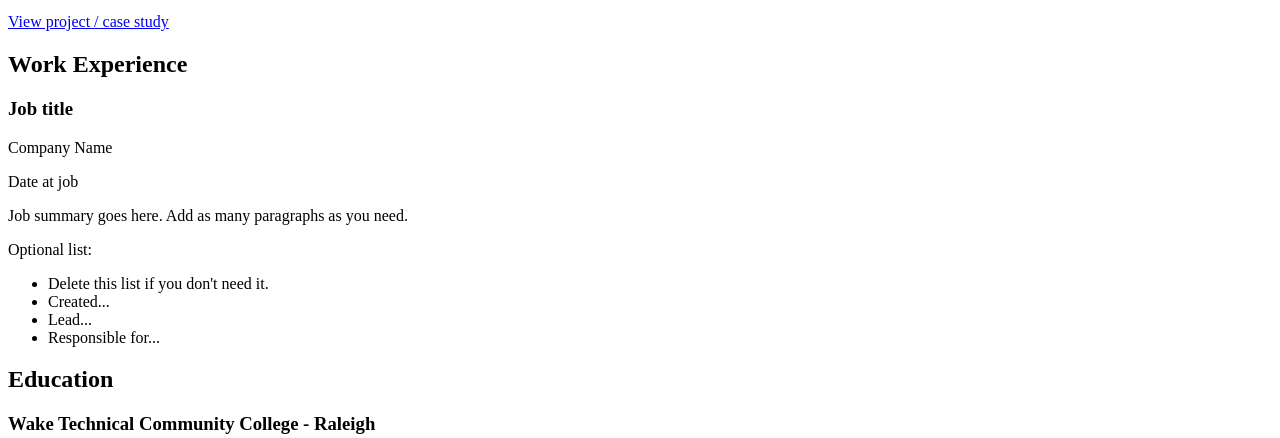
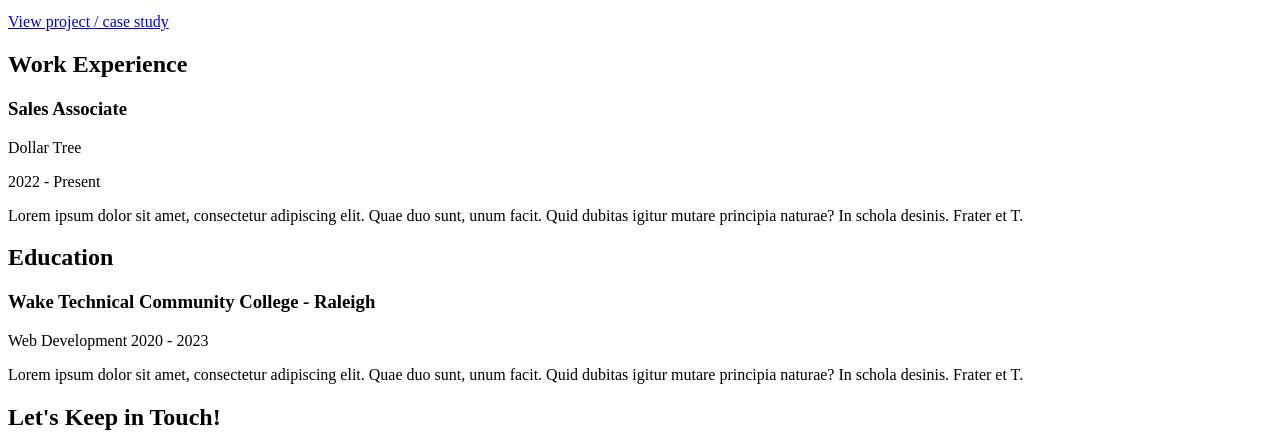
Before and after one commit to daocampoo/lesson02, a plain HTML site: page index.html in a window 1280 px wide. Shown: the part 362-800 px from the top of the page. Drawn offline with Linux system fonts and the light colour scheme.

Commit message:
Update index.html

```diff
--- a/index.html
+++ b/index.html
@@ -36,17 +36,10 @@
 
         <!-- Copy this whole <section> block to add more jobs. -->
         <section>
-          <h3>Job title</h3>
-          <p>Company Name</p>
-          <p>Date at job</p>
-          <p>Job summary goes here. Add as many paragraphs as you need.</p>
-          <p>Optional list:</p>
-          <ul>
-            <li>Delete this list if you don't need it.</li>
-            <li>Created...</li>
-            <li>Lead...</li>
-            <li>Responsible for...</li>
-          </ul>
+          <h3>Sales Associate</h3>
+          <p>Dollar Tree</p>
+          <p>2022 - Present</p>
+          <p>Lorem ipsum dolor sit amet, consectetur adipiscing elit. Quae duo sunt, unum facit. Quid dubitas igitur mutare principia naturae? In schola desinis. Frater et T.</p>
         </section>
         <!-- End of Job block. -->
       </section>
```
